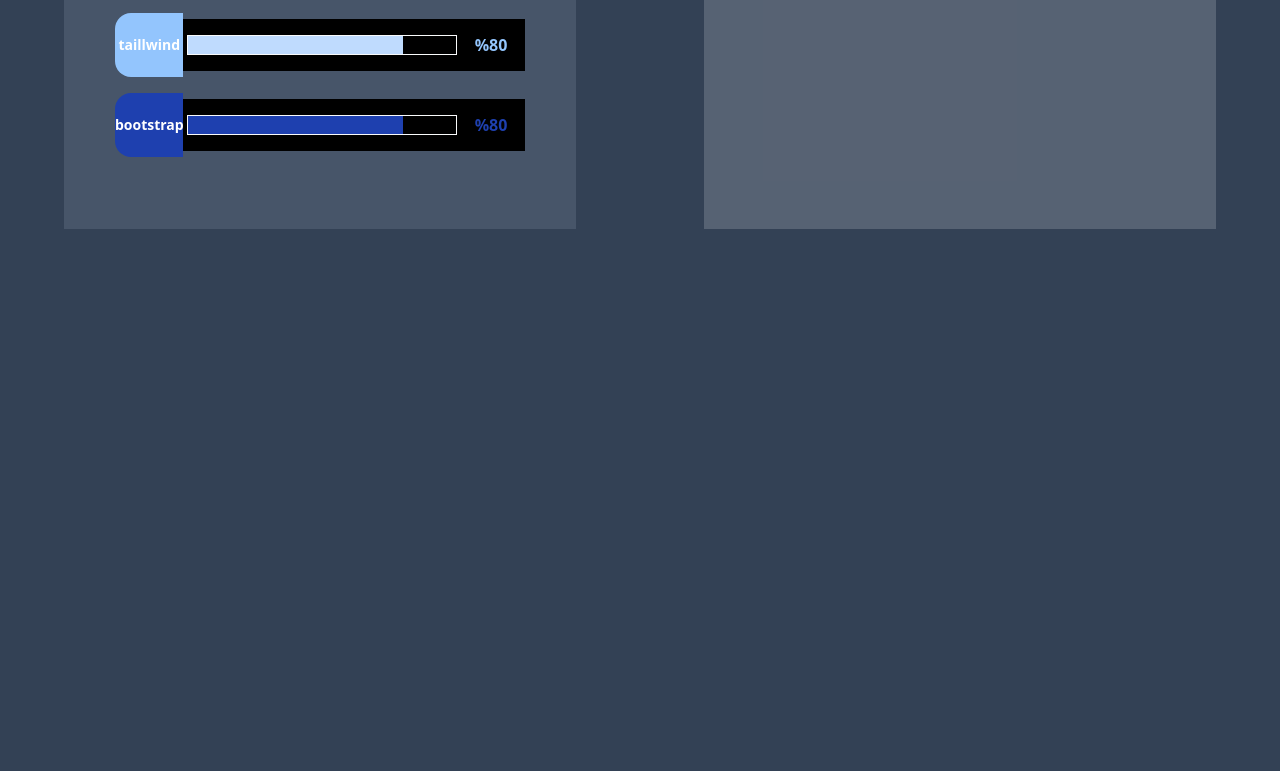
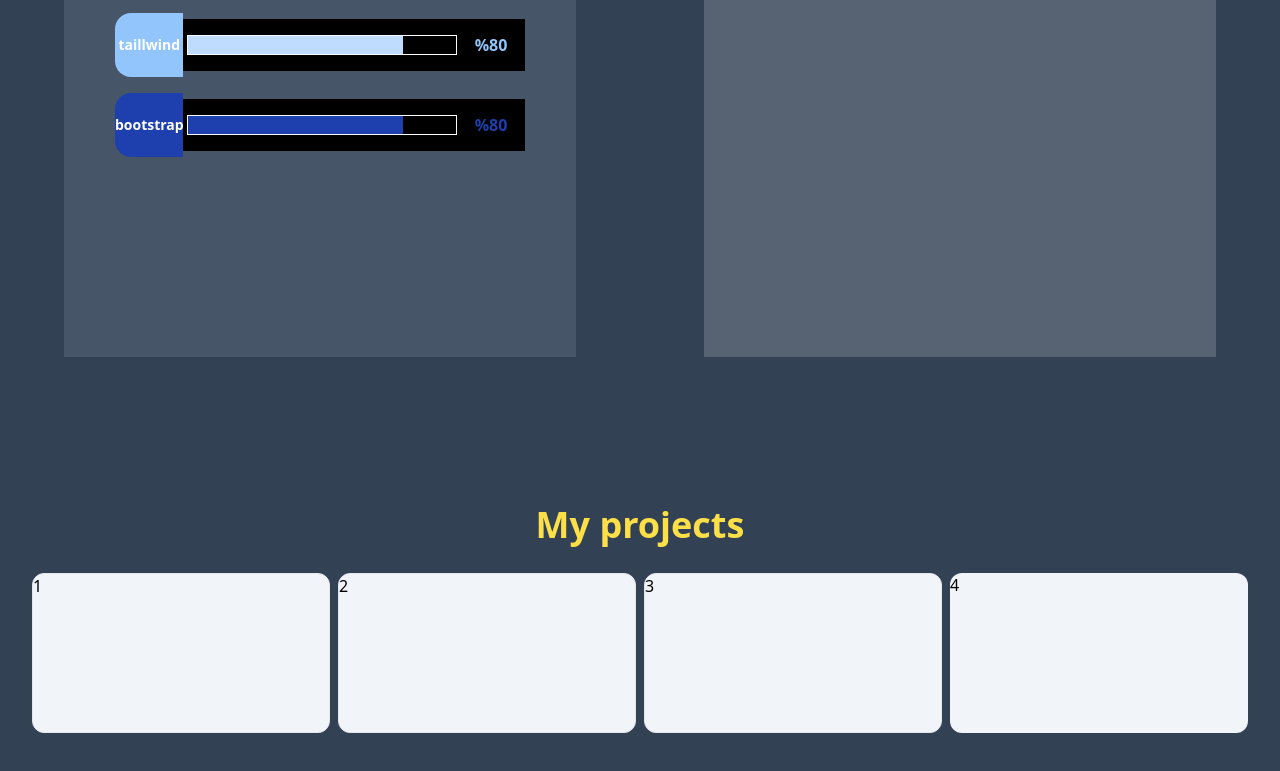
Before and after one commit to mohmmadView/ProjectPortoFile, a website: page index.html in a window 1280 px wide. Shown: the part 983-1754 px from the top of the page. Before the commit the page ends 1340 px from the top, so only its background shows below. Drawn offline with nearby package versions, Linux system fonts and the light colour scheme.

Commit message:
sampile project

```diff
--- a/index.html
+++ b/index.html
@@ -31,7 +31,7 @@
 
 
     <main>
- <div class=" relative">
+ <div class=" ">
  <div class="w-full  grid grid-cols-2  animate__animated animate__zoomIn">
   <div class="col h-36">
            <!--! imageProfile -->
@@ -189,11 +189,11 @@
 <!--?  theEnd    -->
 </div>
 <!-- ? ---------mySkill------------>
-<div id="mySkill" class="absolute w-full h-full mt-2 ">
+<div id="mySkill" class=" w-full h-screen mt-2 ">
 <h1 class="w-full text-4xl text-yellow-500 font-bold text-center ">My Skill</h1>
 <div class="w-full h-full  grid  grid-cols-2 ">
 
-  <div class="bg-slate-600 mx-auto w-4/5 h-4/5" >
+  <div  class=" bg-slate-600 mx-auto w-4/5 h-4/5" >
 
 <h1 class="w-full text-4xl text-yellow-500 font-bold text-center ">My Skill</h1>
           <!--! Skill Html -->
@@ -295,12 +295,25 @@
 </p>
 </div>
 
+</div>
+
+</div>
+  <!-- <div class="w-100 h-96 bg-slate-100/30"></div> -->
+</div>
+   <!-- project -->
+<div class=" w-screen h-screen ">
+<h1 class="text-center text-4xl font-bold  p-7 text-yellow-300">My projects</h1>
+<div class="flex justify-center mx-7">
+<div class="w-1/4 h-40 border rounded-xl mx-1   bg-slate-100">1</div>
+<div class="w-1/4 h-40 border rounded-xl mx-1   bg-slate-100">2</div>
+<div class="w-1/4 h-40 border rounded-xl mx-1                   bg-slate-100">3</div>
+<div class="w-1/4 h-40 mx-5border rounded-xl mx-1
+
+bg-slate-100">4</div>
+
 
 </div>
 </div>
-  <!-- <div class="w-100 h-96 bg-slate-100/30"></div> -->
-</div>
-
 
     </main>
     <script src="./app.js"></script>
```
Also changed, not shown: dist/output.css.
